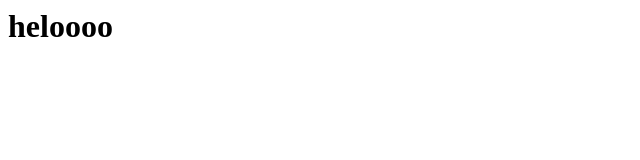
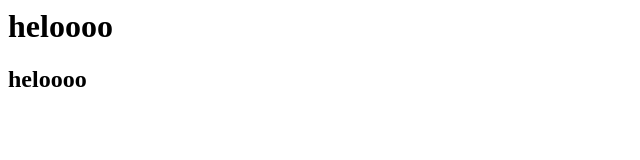
Before and after one commit to mamod93/folder1, a plain HTML site: page index.html in a window 1280 px wide. Shown: the whole page, without its empty margins (0-640 px from the left). Drawn offline with Linux system fonts and the light colour scheme.

Commit message:
Update index.html
nova_promjena

```diff
--- a/index.html
+++ b/index.html
@@ -1,3 +1,6 @@
 <html>
 <head></head>
-<body><h1>heloooo</h1></body></html>
+<body><h1>heloooo</h1>
+  <h2>heloooo</h2>
+
+  </body></html>
```
